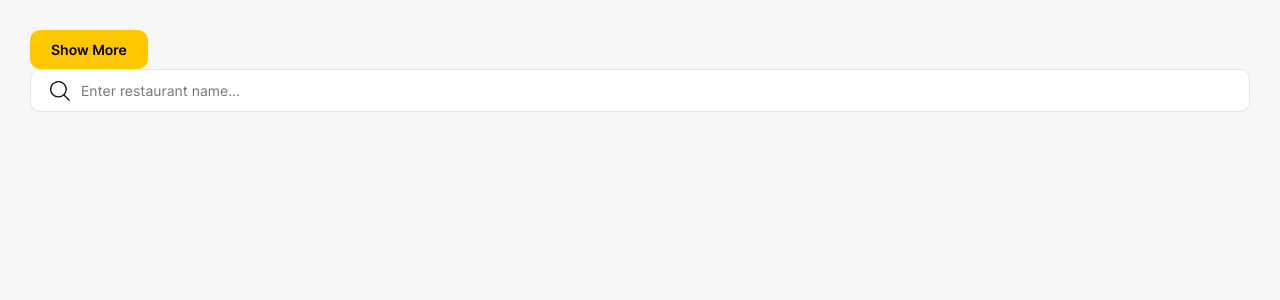
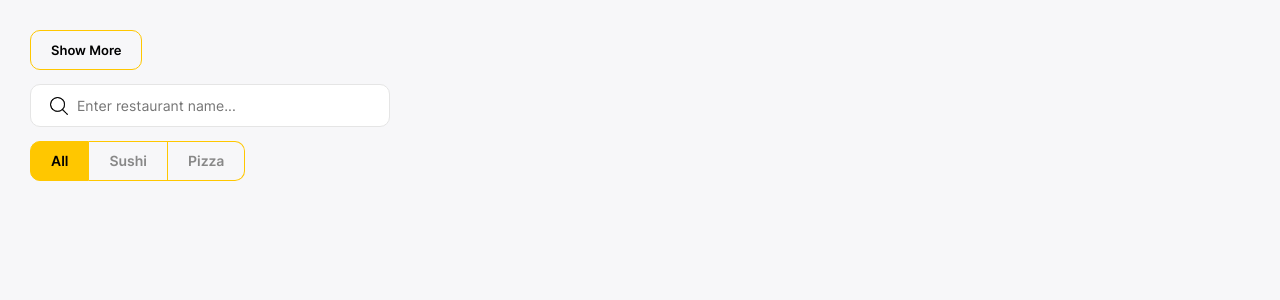
Before and after one commit to wis2903/wego-frontend-technical-test, a React (Create React App) app: page / in a window 1280 px wide. Shown: the top 300 px of the page. Built offline with nearby package versions, Linux system fonts and the light colour scheme.

Commit message:
add tab component

```diff
--- a/src/app.tsx
+++ b/src/app.tsx
@@ -1,14 +1,36 @@
 import React from 'react';
 import Button from './components/button';
 import Input from './components/input';
+import Tab from './components/tab';
 import SearchIcon from './resources/images/search.png';
 
 const App = (): JSX.Element => {
   return (
     <div>
-      <Button primary>Show More</Button>
+      <Button outline>Show More</Button>
       <br />
-      <Input iconUrl={SearchIcon} placeholder='Enter restaurant name...'/>
+      <br />
+      <div style={{ width: '360px' }}>
+        <Input iconUrl={SearchIcon} placeholder='Enter restaurant name...' />
+      </div>
+      <br />
+      <Tab
+        items={[
+          {
+            title: 'All',
+            value: 1,
+            active: true,
+          },
+          {
+            title: 'Sushi',
+            value: 2,
+          },
+          {
+            title: 'Pizza',
+            value: 3,
+          },
+        ]}
+      />
     </div>
   );
 };
--- a/src/components/button/styles.module.scss
+++ b/src/components/button/styles.module.scss
@@ -7,7 +7,9 @@
     font-weight: 600;
     padding: 10px 20px;
     border-radius: 10px;
+    min-height: 40px;
     cursor: pointer;
+    font-size: 13px;
 
     &.outline, &.primary {
         border-color: theme.$primayColor;
--- a/src/components/input/styles.module.scss
+++ b/src/components/input/styles.module.scss
@@ -17,7 +17,7 @@
     }
 
     img{
-        width: 20px;
+        width: 18px;
         position: absolute;
         left: 20px;
         top: 50%;
@@ -26,7 +26,7 @@
 
     &.hasIcon{
         input{
-            padding-left: 50px;
+            padding-left: 46px;
         }
     }
 }
--- /dev/null
+++ b/src/components/tab/index.tsx
@@ -0,0 +1,47 @@
+import classNames from 'classnames';
+import React from 'react';
+import Button from '../button';
+import styles from './styles.module.scss';
+
+interface ITabItemData {
+    title: string,
+    value: string | number,
+    active?: boolean,
+}
+
+interface ITabProps {
+    className?: string,
+    items: ITabItemData[],
+    onChange?: (item: ITabItemData) => void,
+}
+
+const Tab = ({ className, items, onChange }: ITabProps): JSX.Element => {
+    const [activeItem, setActiveItem] = React.useState<ITabItemData | undefined>(items.find(item => item.active));
+
+    const handleChangeTab = (item: ITabItemData): void => {
+        if (item.value === activeItem?.value) return;
+        const { active, ...rest } = item;
+        if (onChange) onChange(rest);
+        setActiveItem(rest);
+    };
+
+    return (
+        <div className={classNames(styles.container, className)}>
+            {items.map(item =>
+                <Button
+                    key={item.value}
+                    outline
+                    primary={item.value === activeItem?.value}
+                    className={classNames(item.value === activeItem?.value && styles.active)}
+                    onClick={(): void => {
+                        handleChangeTab(item);
+                    }}
+                >
+                    {item.title}
+                </Button>
+            )}
+        </div>
+    );
+};
+
+export default Tab;
--- /dev/null
+++ b/src/components/tab/styles.module.scss
@@ -0,0 +1,25 @@
+.container{
+    button{
+        border-radius: 0;
+        color: #888888;
+        font-size: 14px;
+
+        &:not(:first-child){
+            border-left: 0;
+        }
+
+        &:first-child{
+            border-top-left-radius: 10px;
+            border-bottom-left-radius: 10px;
+        }
+
+        &:last-child{
+            border-top-right-radius: 10px;
+            border-bottom-right-radius: 10px;
+        }
+
+        &.active{
+            color: #000000;
+        }
+    }
+}
--- a/src/styles/global.scss
+++ b/src/styles/global.scss
@@ -6,6 +6,7 @@
     margin: 0;
     box-sizing: border-box;
     font-size: 14px;
+    line-height: 14px;
     -webkit-font-smoothing: antialiased;
     -moz-osx-font-smoothing: grayscale;
     text-rendering: optimizeLegibility;
```
